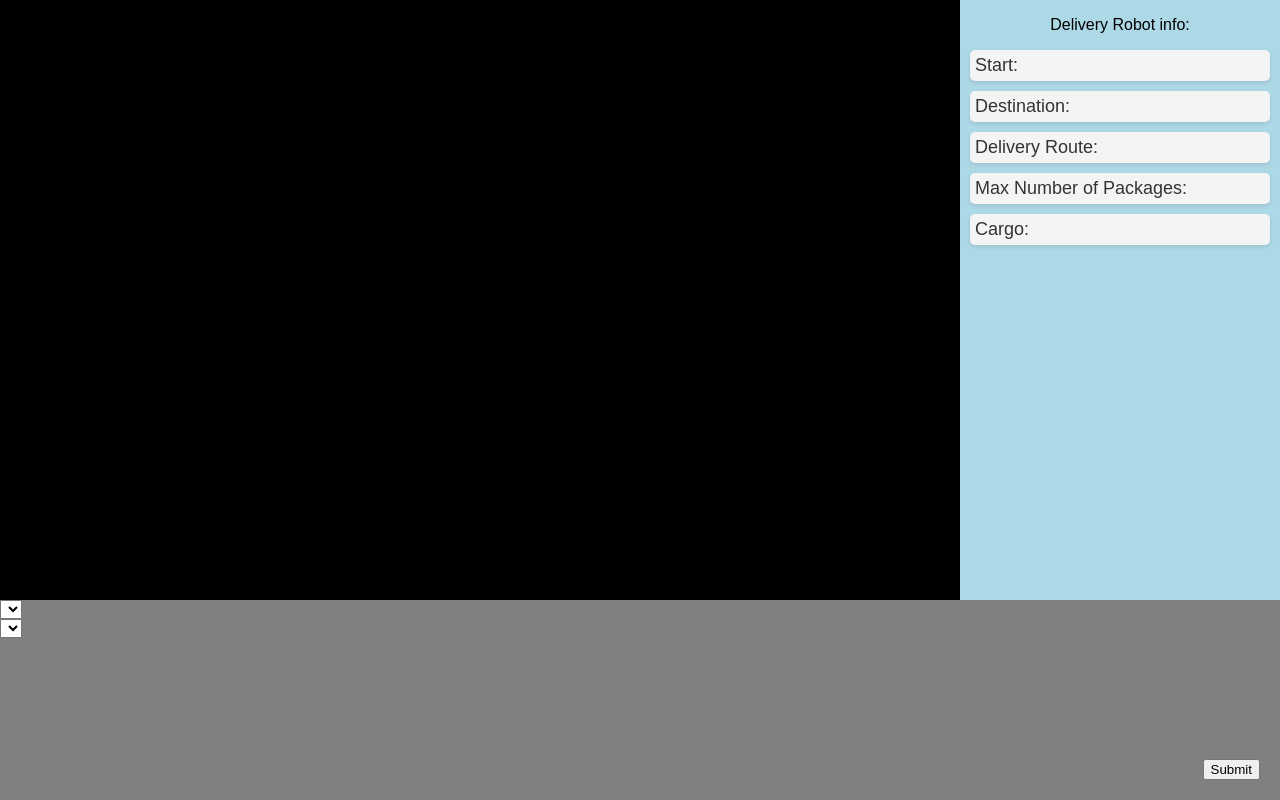
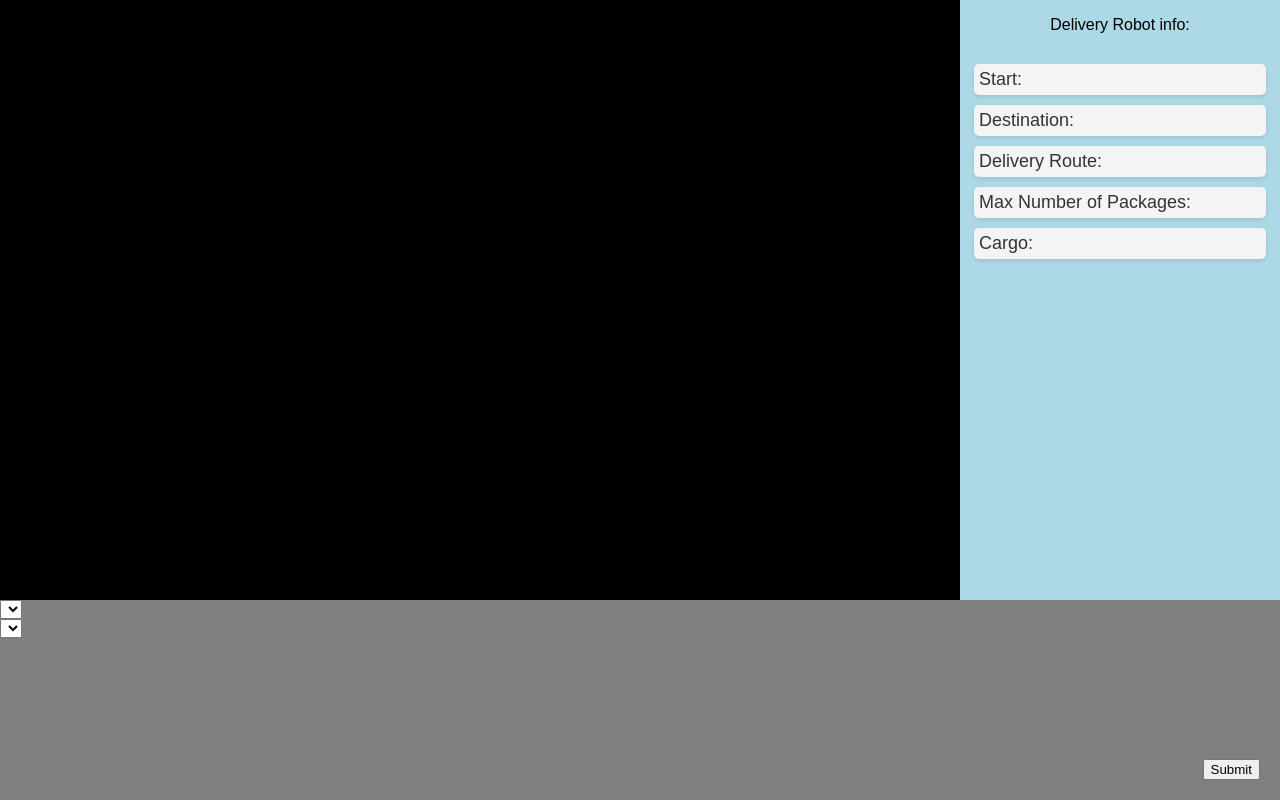
Before and after one commit to sammywestside/regioKArgoTramTrain, a plain HTML site: page frontend/templates/index.html in a window 1280 px wide. Drawn offline with Linux system fonts and the light colour scheme; no server answers.

Commit message:
fix: fixed CSS

```diff
--- a/frontend/static/style.css
+++ b/frontend/static/style.css
@@ -62,6 +62,7 @@ canvas {
     grid-column-start: 1;
     grid-column-end: 4;
     background-color: gray;
+    position: relative;
   }
 
 
@@ -72,6 +73,8 @@ canvas {
     grid-column-start: 3;
     grid-column-end: 4;
     background-color: lightblue;
+    position: relative;
+    z-index: 5;
 
   }
 
@@ -87,12 +90,10 @@ canvas {
     right: 20px;
   }
 
-  #info_box {
+  #robot_info {
     padding: 4px;
     background-color: lightblue;
-    position: absolute;
-    top: 0;
-    right: 0;
+    margin-top: 10px;
 
   }
 
```
